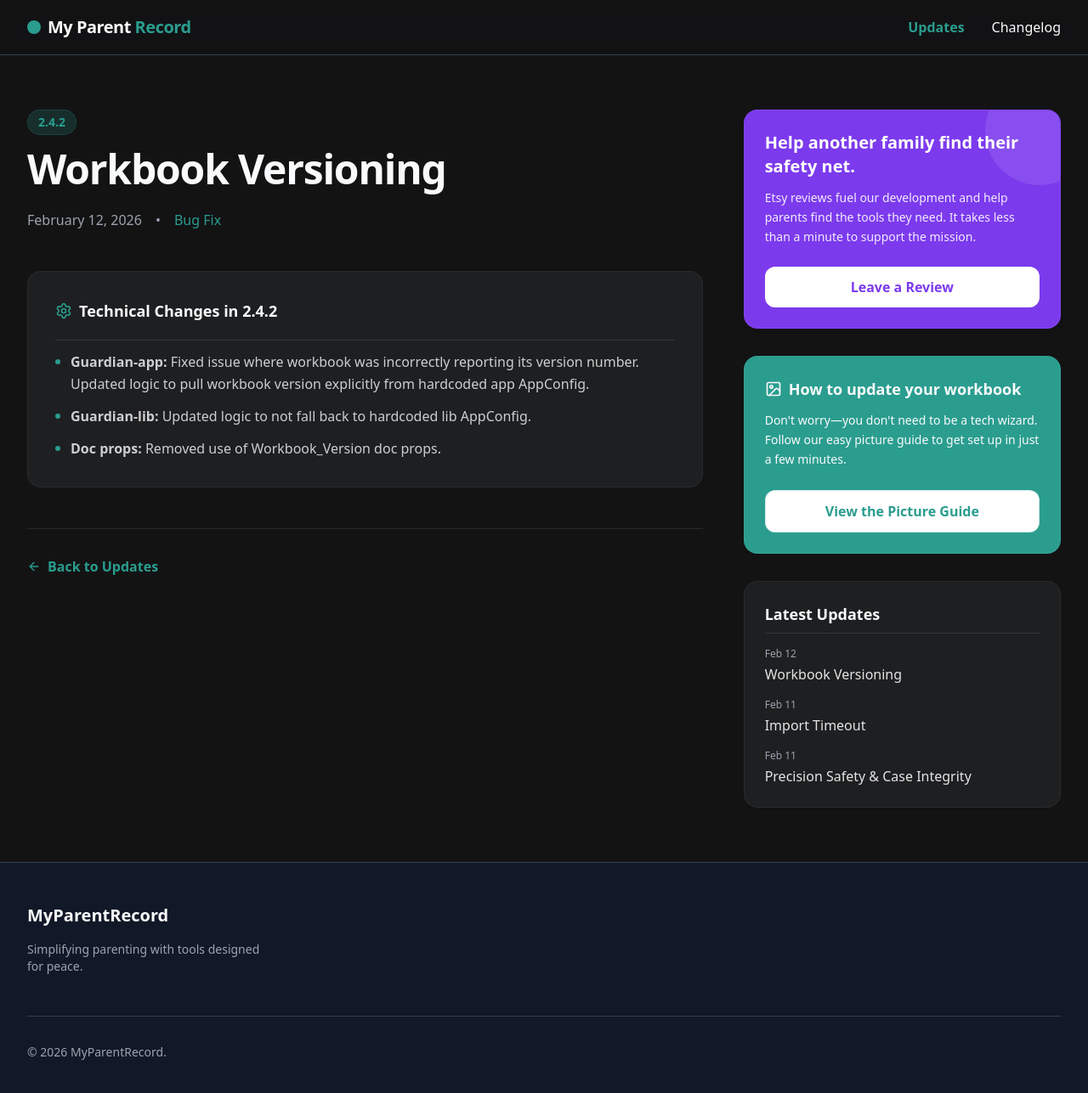
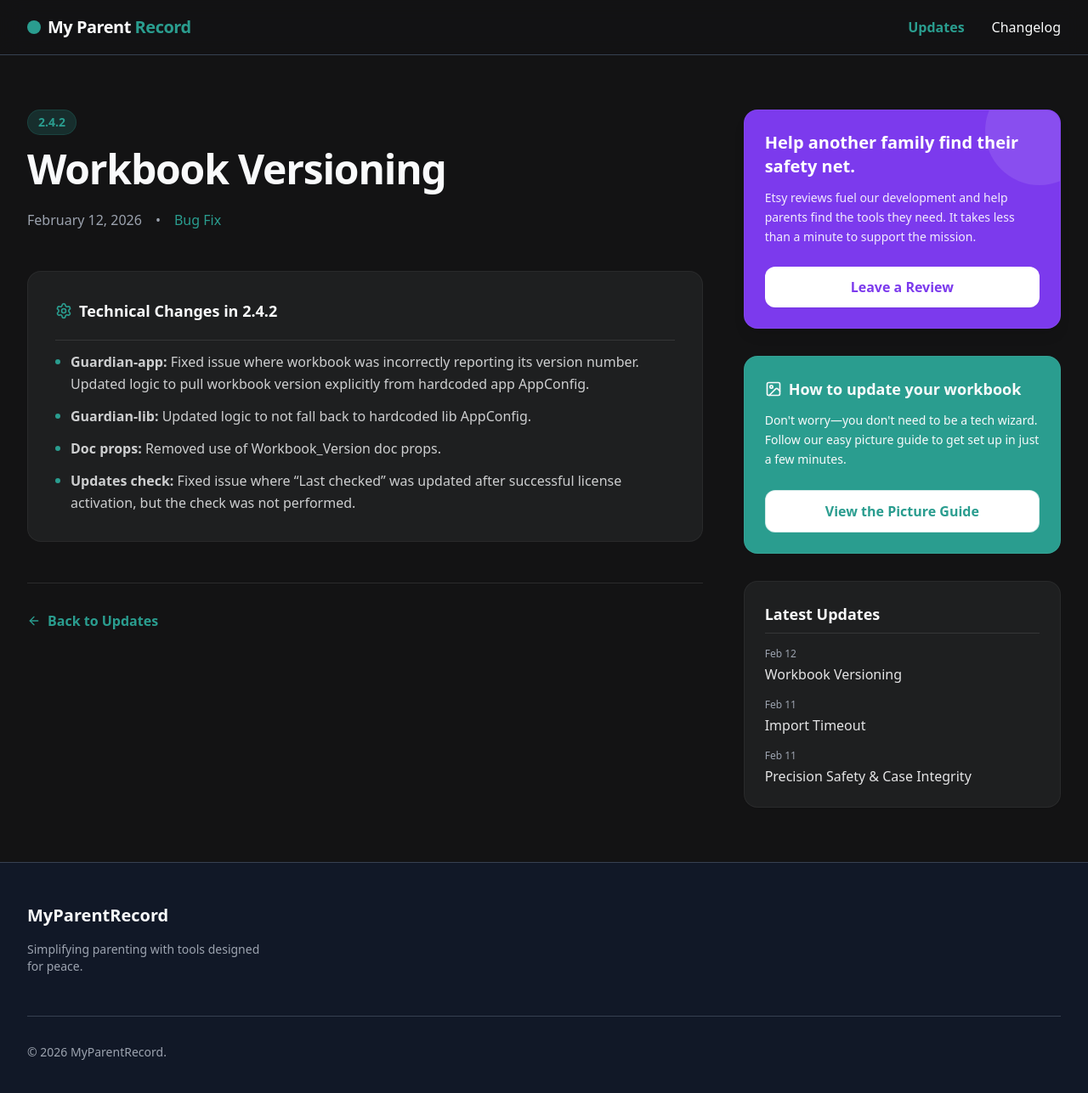
Before and after one commit to verascribe/myparentrecord-site, a Jekyll site: the page built from _posts/2026-02-12-v2-4-2.md, in a window 1280 px wide and 1297 px high. Shown: the top 1287 px of the window at 85% size. Built offline with Jekyll 4.4.1, drawn with Linux system fonts in a browser that asks for light colours; nearby versions of some CDN libraries.

Commit message:
hotfix: updates changelog for 2.4.2 - adds fix for auto update after registration

```diff
--- a/_posts/2026-02-12-v2-4-2.md
+++ b/_posts/2026-02-12-v2-4-2.md
@@ -14,4 +14,5 @@ changelog_groups:
       - "**Guardian-app:** Fixed issue where workbook was incorrectly reporting its version number. Updated logic to pull workbook version explicitly from hardcoded app AppConfig."
       - "**Guardian-lib:** Updated logic to not fall back to hardcoded lib AppConfig."
       - "**Doc props:** Removed use of Workbook_Version doc props."
+      - '**Updates check:** Fixed issue where "Last checked" was updated after successful license activation, but the check was not performed.'
 ---
```
